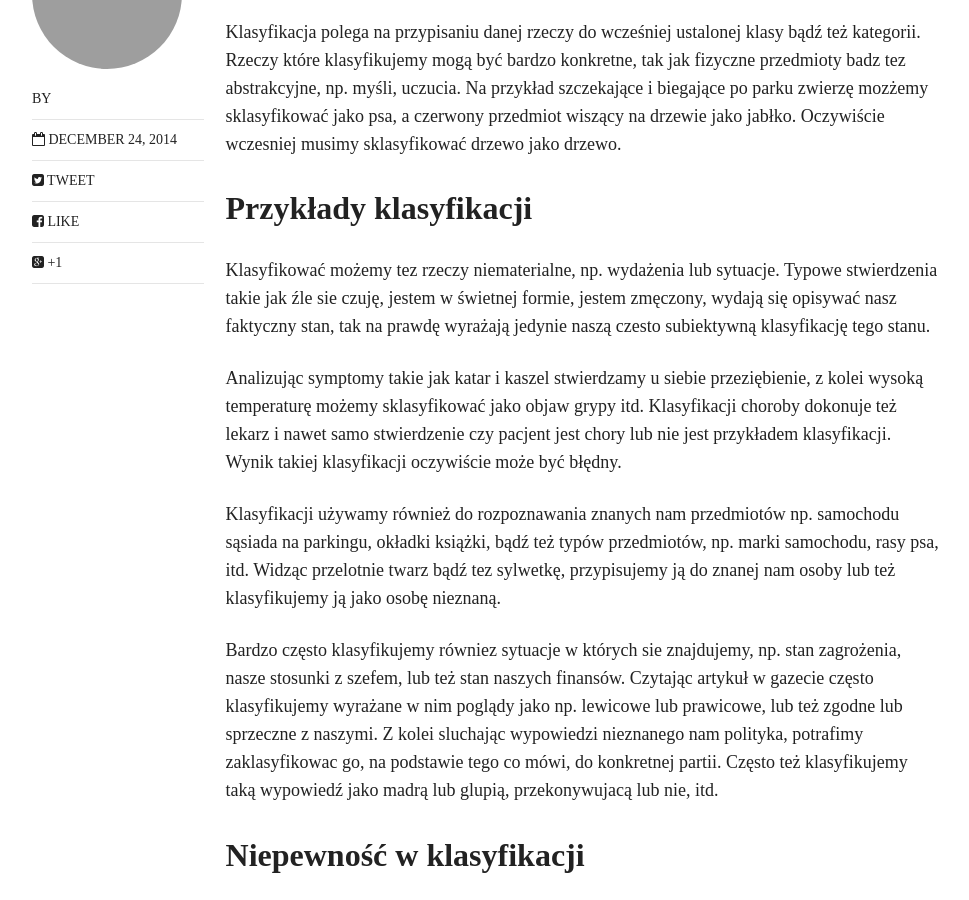
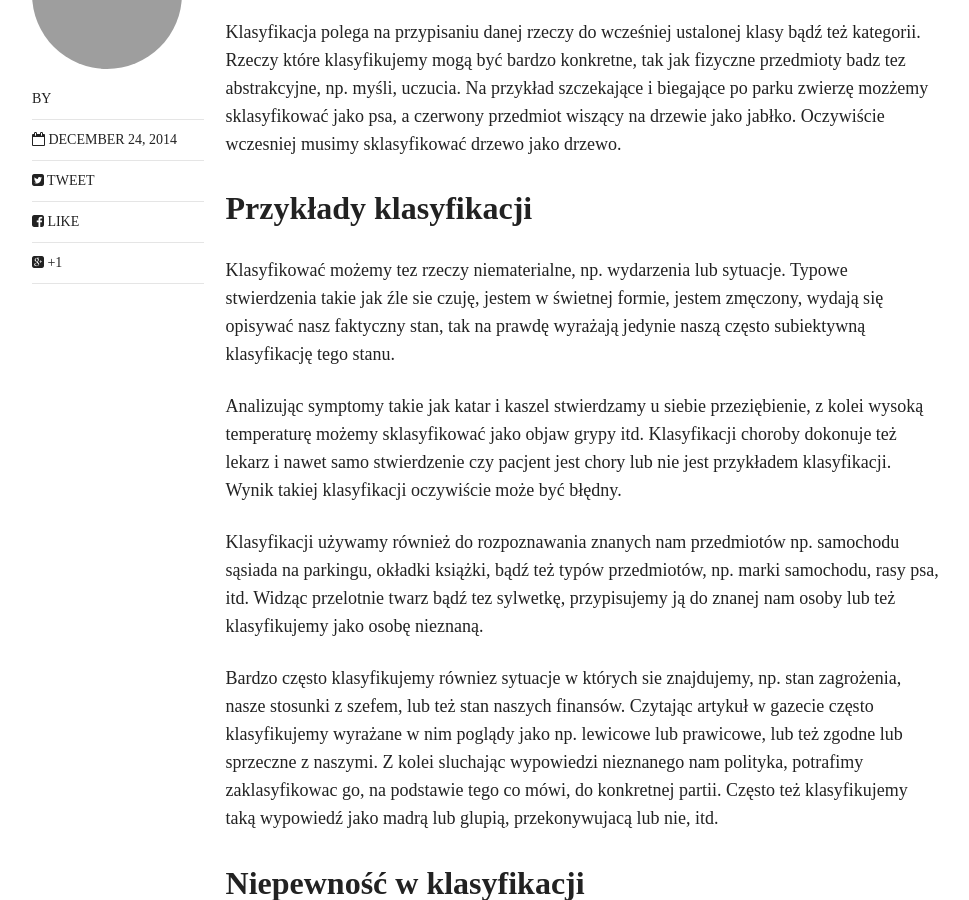
Before and after one commit to tmkmrcnk/klasyfikatory, a Jekyll site: the page built from _posts/articles/2014-12-24-klasyfikacja-wstep.md, in a window 1280 px wide and 900 px high, scrolled down 577 px. Shown: the whole window, without its empty margins (154-1123 px from the left). Built offline with Jekyll 4.4.1, drawn with Linux system fonts in a browser that asks for light colours; nearby versions of some CDN libraries.

Commit message:
edit intro article

```diff
--- a/_posts/articles/2014-12-24-klasyfikacja-wstep.md
+++ b/_posts/articles/2014-12-24-klasyfikacja-wstep.md
@@ -19,11 +19,11 @@ Klasyfikacja polega na przypisaniu danej rzeczy do wcześniej ustalonej klasy b
 
 ## Przykłady klasyfikacji
 
-Klasyfikować możemy tez rzeczy niematerialne, np. wydażenia lub sytuacje. Typowe stwierdzenia takie jak źle sie czuję, jestem w świetnej formie, jestem zmęczony, wydają się opisywać nasz faktyczny stan, tak na prawdę wyrażają jedynie naszą czesto subiektywną klasyfikację tego stanu.
+Klasyfikować możemy tez rzeczy niematerialne, np. wydarzenia lub sytuacje. Typowe stwierdzenia takie jak źle sie czuję, jestem w świetnej formie, jestem zmęczony, wydają się opisywać nasz faktyczny stan, tak na prawdę wyrażają jedynie naszą często subiektywną klasyfikację tego stanu.
 
 Analizując symptomy takie jak katar i kaszel stwierdzamy u siebie przeziębienie, z kolei wysoką temperaturę możemy sklasyfikować jako objaw grypy itd. Klasyfikacji choroby dokonuje też lekarz i nawet samo stwierdzenie czy pacjent jest chory lub nie jest przykładem klasyfikacji. Wynik takiej klasyfikacji oczywiście może być błędny.
 
-Klasyfikacji używamy również do rozpoznawania znanych nam przedmiotów np. samochodu sąsiada na parkingu, okładki książki, bądź też typów przedmiotów, np. marki samochodu, rasy psa, itd. Widząc przelotnie twarz bądź tez sylwetkę, przypisujemy ją do znanej nam osoby lub też klasyfikujemy ją jako osobę nieznaną.
+Klasyfikacji używamy również do rozpoznawania znanych nam przedmiotów np. samochodu sąsiada na parkingu, okładki książki, bądź też typów przedmiotów, np. marki samochodu, rasy psa, itd. Widząc przelotnie twarz bądź tez sylwetkę, przypisujemy ją do znanej nam osoby lub też klasyfikujemy jako osobę nieznaną.
 
 Bardzo często klasyfikujemy równiez sytuacje w których sie znajdujemy, np. stan zagrożenia, nasze stosunki z szefem, lub też stan naszych finansów. Czytając artykuł w gazecie często klasyfikujemy wyrażane w nim poglądy jako np. lewicowe lub prawicowe, lub też zgodne lub sprzeczne z naszymi. Z kolei sluchając wypowiedzi nieznanego nam polityka, potrafimy zaklasyfikowac go, na podstawie tego co mówi, do konkretnej partii. Często też klasyfikujemy taką wypowiedź jako madrą lub glupią, przekonywujacą lub nie, itd.
 
```
